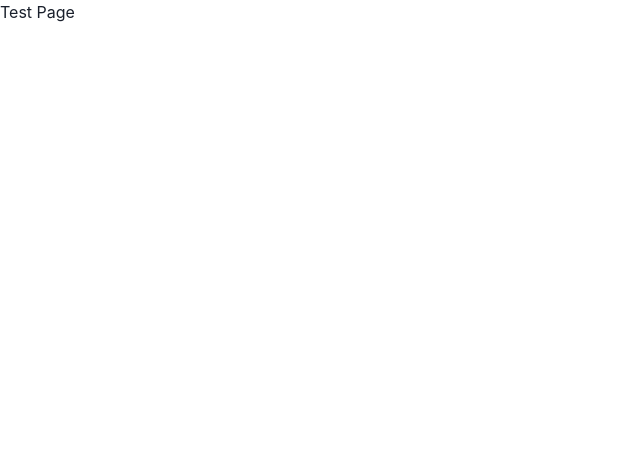
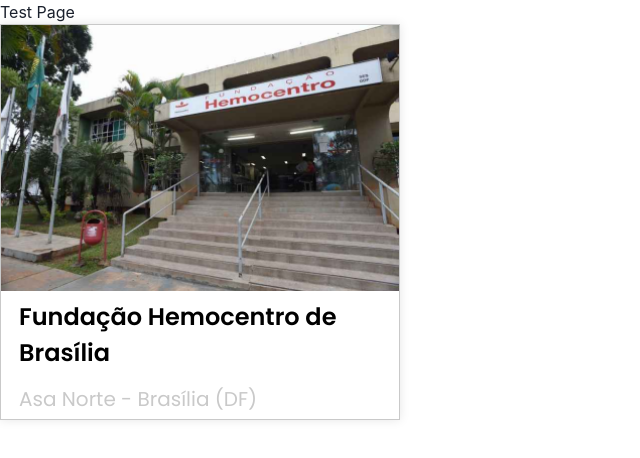
Before and after one commit to mendesmcmg/dohemos-front, a React (Create React App) app: page / in a window 1280 px wide. Shown: the top 458 px of the page, without its empty margins (0-640 px from the left). Built offline with nearby package versions, Linux system fonts and the light colour scheme.

Commit message:
feat: adds CardImage

```diff
--- /dev/null
+++ b/src/components/CardImage/index.jsx
@@ -0,0 +1,14 @@
+import * as S from './styles';
+
+function CardImage({image, title, subtitle}) {
+
+  return (
+    <S.CardContainer>
+      <S.Image src={image} alt={title} />
+      <S.Title>{title}</S.Title>
+      <S.Subtitle>{subtitle}</S.Subtitle>
+    </S.CardContainer>
+  )
+}
+
+export default CardImage;
--- /dev/null
+++ b/src/components/CardImage/styles.js
@@ -0,0 +1,39 @@
+import styled from "styled-components";
+
+export const CardContainer = styled.div`
+  display: flex;
+  width: 400px;
+  flex-direction: column;
+  background-color: #fff;
+  border: 1px #C9C9C9 solid;
+  box-shadow: 0px 0px 10px rgba(0, 0, 0, 0.1);
+  margin-bottom: 20px;
+  transition: all 0.3s ease-in-out;
+  &:hover {
+    box-shadow: 0px 0px 20px rgba(0, 0, 0, 0.1);
+  }
+`;
+
+export const Image = styled.img`
+  width: 100%;
+  /* height: 200px; */
+  object-fit: cover;
+`;
+
+export const Title = styled.h3`
+  font-size: 24px;
+  line-height: 36px;
+  font-family: 'Poppins', sans-serif;
+  font-weight: bold;
+  color: #000;
+  margin: 8px 18px;
+`;
+
+export const Subtitle = styled.h4`
+  font-size: 20px;
+  line-height: 24px;
+  font-family: 'Poppins', sans-serif;
+  font-weight: normal;
+  color: #C9C9C9;
+  margin: 8px 18px;
+`;
--- a/src/pages/TestPage/index.jsx
+++ b/src/pages/TestPage/index.jsx
@@ -1,10 +1,18 @@
-function TestPage (){
-  console.log('TestPage');
+import CardImage from "../../components/CardImage";
+import HemocentroImage from "/home/clara/Documentos/unb-codigos/si/dohemos-front/src/assets/hemocentro.png";
+
+function TestPage() {
+  console.log("TestPage");
   return (
     <div>
       <h1>Test Page</h1>
+      <CardImage
+        image={HemocentroImage}
+        title="Fundação Hemocentro de Brasília"
+        subtitle="Asa Norte - Brasília (DF)"
+      />
     </div>
-  )
+  );
 }
 
 export default TestPage;
```
Also changed, not shown: src/assets/hemocentro.png (added).
